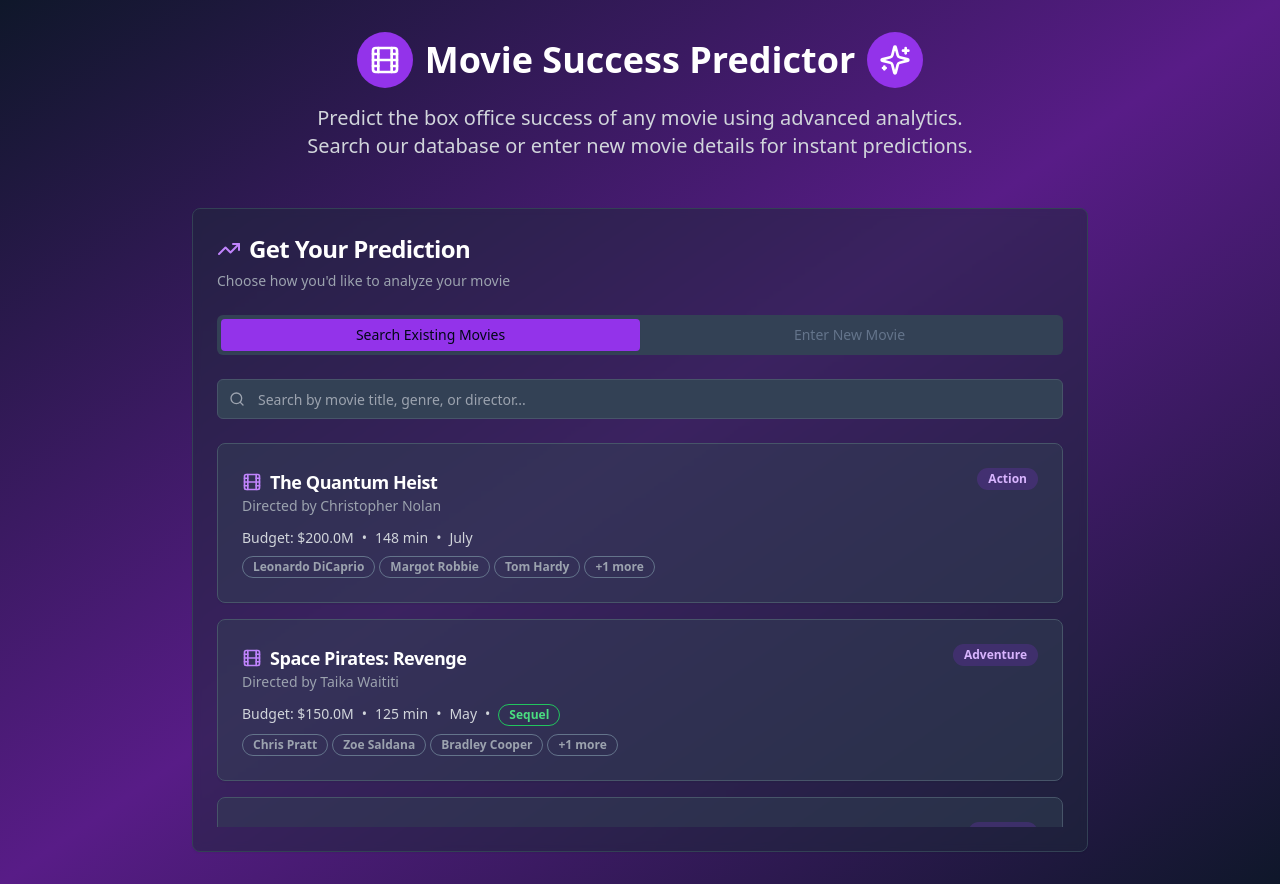
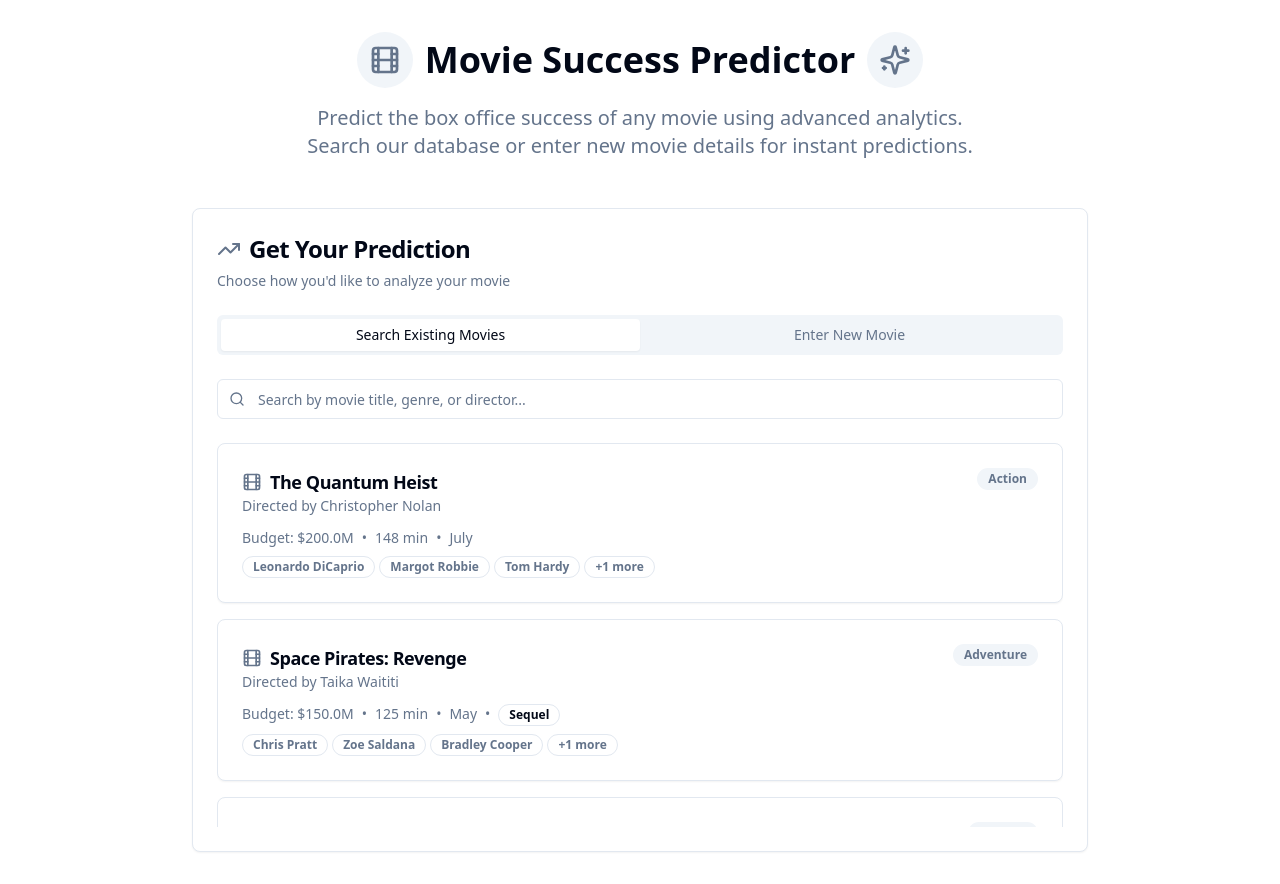
Before and after one commit to tomjo21/MoviePrediction, a React (Vite) app: page / in a window 1280 px wide. Built offline with nearby package versions, Linux system fonts and the light colour scheme.

Commit message:
Refactor: Apply minimal color scheme
Update the color scheme to a minimal design.

```diff
--- a/src/components/MovieSearch.tsx
+++ b/src/components/MovieSearch.tsx
@@ -41,12 +41,12 @@ export const MovieSearch = ({ onMovieSelect }: MovieSearchProps) => {
   return (
     <div className="space-y-6">
       <div className="relative">
-        <Search className="absolute left-3 top-1/2 transform -translate-y-1/2 text-gray-400 w-4 h-4" />
+        <Search className="absolute left-3 top-1/2 transform -translate-y-1/2 text-muted-foreground w-4 h-4" />
         <Input
           placeholder="Search by movie title, genre, or director..."
           value={searchTerm}
           onChange={(e) => handleSearch(e.target.value)}
-          className="pl-10 bg-slate-700 border-slate-600 text-white placeholder:text-gray-400"
+          className="pl-10 bg-background border-border text-foreground placeholder:text-muted-foreground"
         />
       </div>
 
@@ -54,27 +54,27 @@ export const MovieSearch = ({ onMovieSelect }: MovieSearchProps) => {
         {filteredMovies.map((movie, index) => (
           <Card
             key={index}
-            className="bg-slate-700/50 border-slate-600 hover:bg-slate-700 transition-colors cursor-pointer"
+            className="bg-card border-border hover:bg-muted/50 transition-colors cursor-pointer"
             onClick={() => onMovieSelect(movie)}
           >
             <CardHeader className="pb-3">
               <div className="flex items-start justify-between">
                 <div>
-                  <CardTitle className="text-lg text-white flex items-center gap-2">
-                    <Film className="w-5 h-5 text-purple-400" />
+                  <CardTitle className="text-lg text-card-foreground flex items-center gap-2">
+                    <Film className="w-5 h-5 text-muted-foreground" />
                     {movie.title}
                   </CardTitle>
-                  <CardDescription className="text-gray-400">
+                  <CardDescription className="text-muted-foreground">
                     Directed by {movie.director}
                   </CardDescription>
                 </div>
-                <Badge variant="secondary" className="bg-purple-600/20 text-purple-300">
+                <Badge variant="secondary" className="bg-muted text-muted-foreground">
                   {movie.genre}
                 </Badge>
               </div>
             </CardHeader>
             <CardContent className="pt-0">
-              <div className="flex flex-wrap gap-2 text-sm text-gray-300">
+              <div className="flex flex-wrap gap-2 text-sm text-muted-foreground">
                 <span>Budget: {formatBudget(movie.budget)}</span>
                 <span>•</span>
                 <span>{movie.runtime} min</span>
@@ -83,7 +83,7 @@ export const MovieSearch = ({ onMovieSelect }: MovieSearchProps) => {
                 {movie.sequel && (
                   <>
                     <span>•</span>
-                    <Badge variant="outline" className="text-xs border-green-500 text-green-400">
+                    <Badge variant="outline" className="text-xs border-border text-foreground">
                       Sequel
                     </Badge>
                   </>
@@ -91,12 +91,12 @@ export const MovieSearch = ({ onMovieSelect }: MovieSearchProps) => {
               </div>
               <div className="flex flex-wrap gap-1 mt-2">
                 {movie.cast.slice(0, 3).map((actor, i) => (
-                  <Badge key={i} variant="outline" className="text-xs border-slate-500 text-gray-400">
+                  <Badge key={i} variant="outline" className="text-xs border-border text-muted-foreground">
                     {actor}
                   </Badge>
                 ))}
                 {movie.cast.length > 3 && (
-                  <Badge variant="outline" className="text-xs border-slate-500 text-gray-400">
+                  <Badge variant="outline" className="text-xs border-border text-muted-foreground">
                     +{movie.cast.length - 3} more
                   </Badge>
                 )}
@@ -106,7 +106,7 @@ export const MovieSearch = ({ onMovieSelect }: MovieSearchProps) => {
         ))}
 
         {filteredMovies.length === 0 && (
-          <div className="text-center py-8 text-gray-400">
+          <div className="text-center py-8 text-muted-foreground">
             <Film className="w-12 h-12 mx-auto mb-4 opacity-50" />
             <p>No movies found matching your search.</p>
             <p className="text-sm">Try searching with different keywords.</p>
--- a/src/pages/Index.tsx
+++ b/src/pages/Index.tsx
@@ -1,4 +1,3 @@
-
 import { useState } from 'react';
 import { MovieSearch } from '@/components/MovieSearch';
 import { MovieForm } from '@/components/MovieForm';
@@ -96,43 +95,43 @@ const Index = () => {
   };
 
   return (
-    <div className="min-h-screen bg-gradient-to-br from-slate-900 via-purple-900 to-slate-900">
+    <div className="min-h-screen bg-background">
       <div className="container mx-auto px-4 py-8">
         {/* Header */}
         <div className="text-center mb-12">
           <div className="flex items-center justify-center gap-3 mb-4">
-            <div className="p-3 bg-purple-600 rounded-full">
-              <Film className="w-8 h-8 text-white" />
+            <div className="p-3 bg-muted rounded-full">
+              <Film className="w-8 h-8 text-muted-foreground" />
             </div>
-            <h1 className="text-4xl font-bold text-white">Movie Success Predictor</h1>
-            <div className="p-3 bg-purple-600 rounded-full">
-              <Sparkles className="w-8 h-8 text-white" />
+            <h1 className="text-4xl font-bold text-foreground">Movie Success Predictor</h1>
+            <div className="p-3 bg-muted rounded-full">
+              <Sparkles className="w-8 h-8 text-muted-foreground" />
             </div>
           </div>
-          <p className="text-xl text-gray-300 max-w-2xl mx-auto">
+          <p className="text-xl text-muted-foreground max-w-2xl mx-auto">
             Predict the box office success of any movie using advanced analytics.
             Search our database or enter new movie details for instant predictions.
           </p>
         </div>
 
         {!prediction ? (
-          <Card className="max-w-4xl mx-auto bg-slate-800/50 border-slate-700 backdrop-blur-sm">
+          <Card className="max-w-4xl mx-auto bg-card border border-border">
             <CardHeader>
-              <CardTitle className="text-2xl text-white flex items-center gap-2">
-                <TrendingUp className="w-6 h-6 text-purple-400" />
+              <CardTitle className="text-2xl text-card-foreground flex items-center gap-2">
+                <TrendingUp className="w-6 h-6 text-muted-foreground" />
                 Get Your Prediction
               </CardTitle>
-              <CardDescription className="text-gray-400">
+              <CardDescription className="text-muted-foreground">
                 Choose how you'd like to analyze your movie
               </CardDescription>
             </CardHeader>
             <CardContent>
               <Tabs value={activeTab} onValueChange={setActiveTab} className="w-full">
-                <TabsList className="grid w-full grid-cols-2 bg-slate-700">
-                  <TabsTrigger value="search" className="data-[state=active]:bg-purple-600">
+                <TabsList className="grid w-full grid-cols-2 bg-muted">
+                  <TabsTrigger value="search">
                     Search Existing Movies
                   </TabsTrigger>
-                  <TabsTrigger value="new" className="data-[state=active]:bg-purple-600">
+                  <TabsTrigger value="new">
                     Enter New Movie
                   </TabsTrigger>
                 </TabsList>
@@ -157,7 +156,7 @@ const Index = () => {
               <Button
                 onClick={resetPrediction}
                 variant="outline"
-                className="bg-slate-800 border-slate-600 text-white hover:bg-slate-700"
+                className="bg-background border-border text-foreground hover:bg-muted"
               >
                 Make Another Prediction
               </Button>
```
